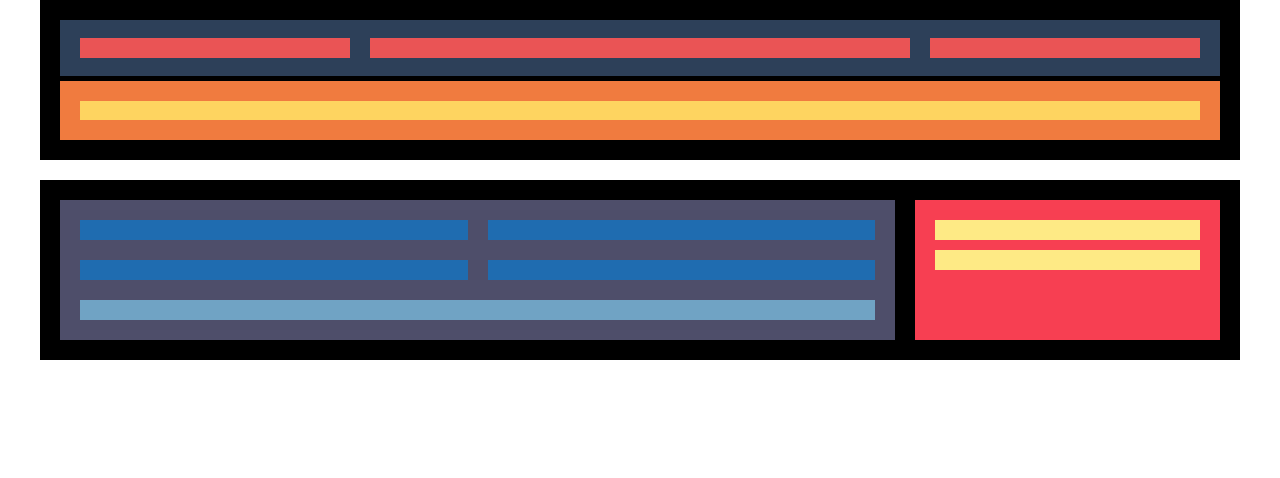
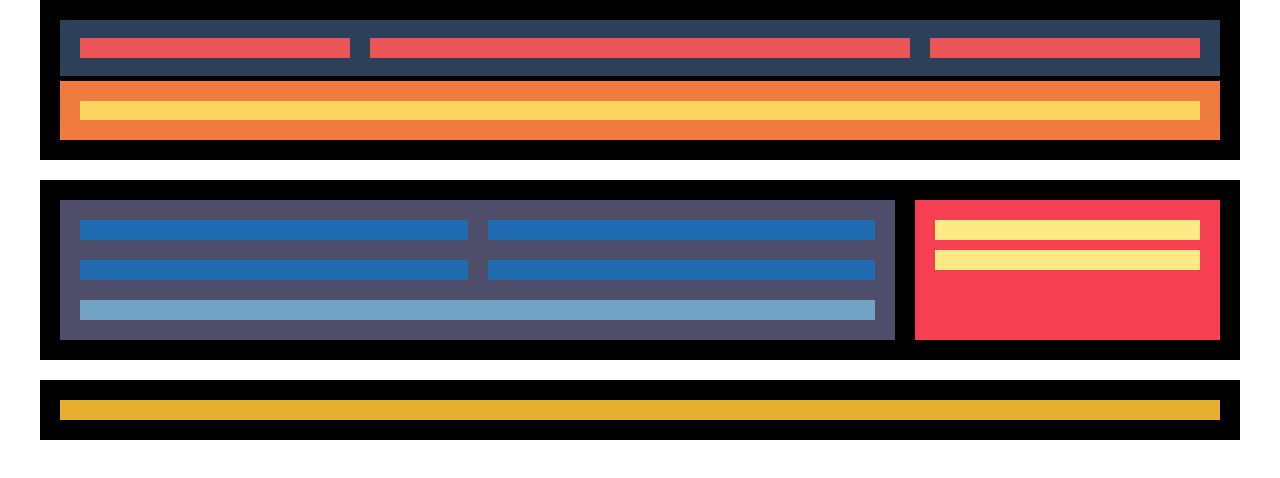
Before and after one commit to pedroaragaoleite/IT-Academy-Primero, a plain HTML site: page nivell-1/index.html in a window 1280 px wide. Drawn offline with Linux system fonts and the light colour scheme.

Commit message:
FOOTER HTML AND CSS

```diff
--- a/nivell-1/css/styles.css
+++ b/nivell-1/css/styles.css
@@ -76,6 +76,7 @@ body {
     padding: 20px;
     display: flex;
     gap: 20px;
+    margin-bottom: 20px;
 }
 /* ---- ARTICLE ---- */
 .article {
@@ -121,3 +122,15 @@ body {
    height: 20px;
    width: 100%;
 }
+
+/* -------------------- FOOTER ------------*/
+
+#footer {
+    background-color: #000000;
+    padding: 20px;
+}
+
+.footer_text {
+    background-color: #E6AF2E;
+    height: 20px;
+}
```
